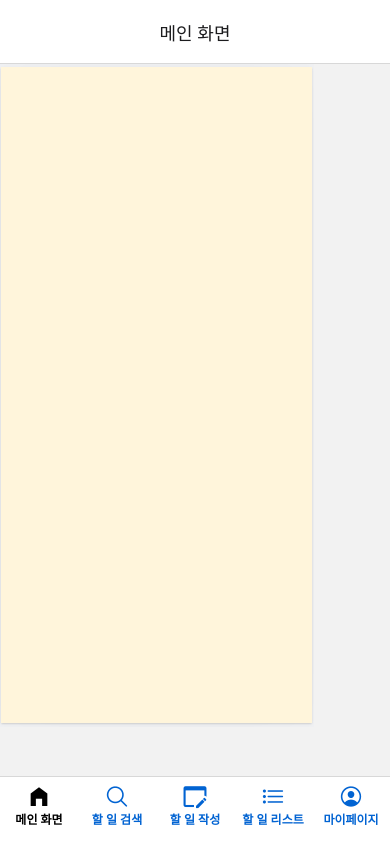
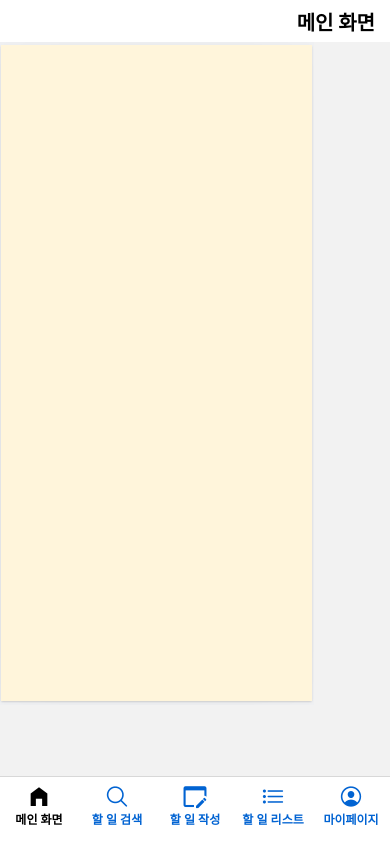
Before and after one commit to jjurry0/todo-app, a React Native app: screen / in a window 390 px wide. Built offline with nearby package versions, Linux system fonts and the light colour scheme.

Commit message:
커스텀 헤더 구현

```diff
--- a/App.js
+++ b/App.js
@@ -1,23 +1,39 @@
-import { StyleSheet } from 'react-native';
+import { StyleSheet, Text, StatusBar, View, Dimensions } from 'react-native';
 import { NavigationContainer, useNavigation } from '@react-navigation/native';
 import { createNativeStackNavigator } from '@react-navigation/native-stack';
 import { createBottomTabNavigator } from '@react-navigation/bottom-tabs';
 import React from "react";
 import tabConfig from './configs/tabConfig';
 import { TodosProvider } from "./components/TodosProvider";
+import { SafeAreaView } from 'react-native-safe-area-context';
+
+const {width, height} = Dimensions.get("window");
+
+const CustomHeader = ({ title }) => {
+  return (
+    <>
+      <SafeAreaView style={styles.safeArea}>
+        <StatusBar barStyle="dark-content" backgroundColor={"#fff"} />
+        <View style={styles.headerBox}>
+          <Text style={styles.headerTitle}>{title}</Text>
+        </View>
+      </SafeAreaView>
+    </>
+  )
+}
 
 const Stack = createNativeStackNavigator();
 const Tab = createBottomTabNavigator();
 
 export default function App() {
-  const screenOptions = ({route}) => ({
-    tabBarIcon: ({focused, color, size}) => {
+  const screenOptions = ({ route }) => ({
+    tabBarIcon: ({ focused, color, size }) => {
       const routeConfig = tabConfig.find((config) => config.name == route.name);
 
       const iconName = focused ? routeConfig.focusedIcon : routeConfig.unfocusedIcon;
       const IconComponent = routeConfig.iconComponent;
 
-      return <IconComponent name={iconName} color={color} size={size}/>
+      return <IconComponent name={iconName} color={color} size={size} />
     },
     headerTitleAlign: "center",
     headertitleStyle: {
@@ -54,10 +70,13 @@
         >
           {tabConfig.map((routeConfig) => (
             <Tab.Screen
-              key = {routeConfig.name}
+              key={routeConfig.name}
               name={routeConfig.name}
               component={routeConfig.component}
-              options={{title: routeConfig.title}}
+              options={{
+                title: routeConfig.title,
+                header: () => <CustomHeader title={routeConfig.title} />
+              }}
             />
           ))}
         </Tab.Navigator>
@@ -73,4 +92,15 @@
     alignItems: 'center',
     justifyContent: 'center',
   },
+  headerBox: {
+    height: height * 0.05,
+    backgroundColor: "#fff",
+    justifyContent: "center",
+    alignItems: "flex-end",
+  },
+  headerTitle: {
+    fontSize: 20,
+    fontWeight: "bold",
+    marginRight: 15,
+  }
 });
```
